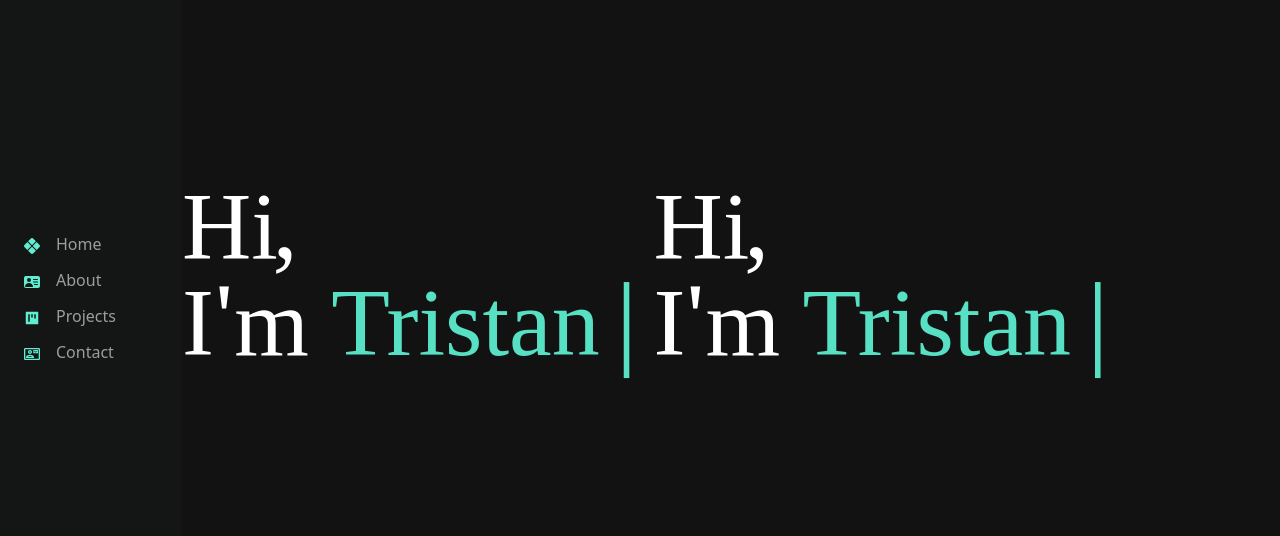
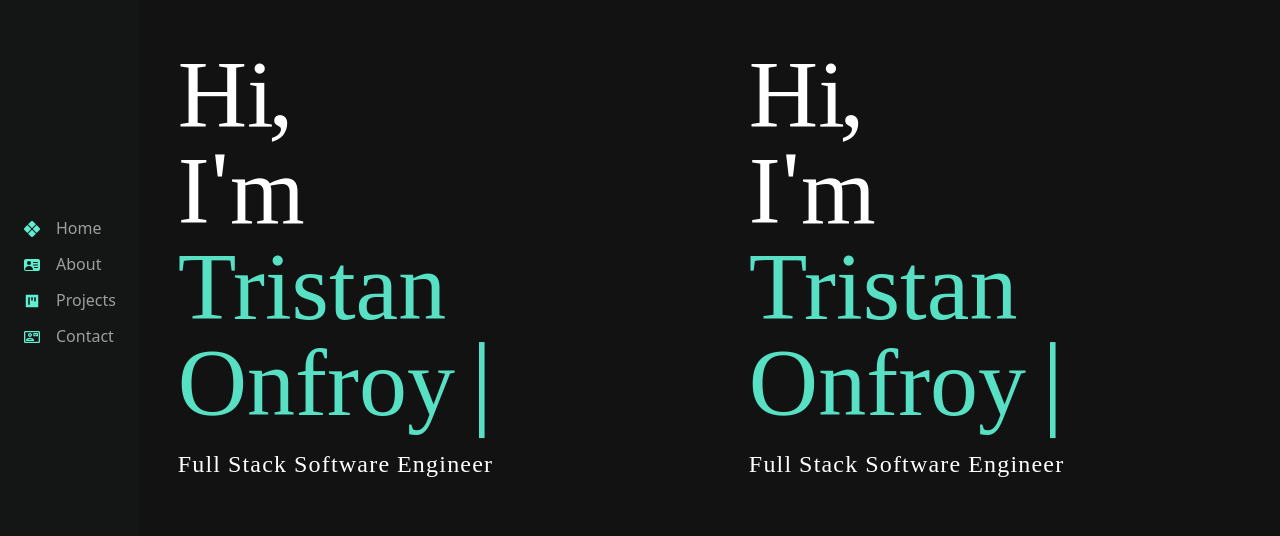
Before and after one commit to TristanO45/my-dev-portfolio, a Next.js app: page /home in a window 1280 px wide. Shown: the part 122-658 px from the top of the page. Built offline with nearby package versions, Linux system fonts and the light colour scheme; a web font is replaced by a local one.

Commit message:
minor styling edits

```diff
--- a/pages/home.js
+++ b/pages/home.js
@@ -3,24 +3,27 @@ import Typewriter from "typewriter-effect";
 
 function Home() {
   return (
-    <div className="flex items-center">
-      <header className=" ">
-        <h1 className="text-white align-bottom  pt-10 text-8xl font-serifFont">
+    <section className="flex items-center">
+      <header className="ml-10">
+        <h1 className="text-white align-bottom text-8xl font-serifFont">
           Hi, <br /> I'm&nbsp;
           <span className="inline-block text-[#57e0c3]">
             <Typewriter
               options={{
-                strings: ["Tristan"],
+                strings: ["Tristan Onfroy"],
                 autoStart: true,
                 loop: true,
-                delay: 350,
+                delay: 300,
                 cursorClassName: "white",
               }}
             />{" "}
           </span>
         </h1>
+        <p className="text-white text-2xl tracking-wider font-serifFont">
+          Full Stack Software Engineer
+        </p>
       </header>
-    </div>
+    </section>
   );
 }
 
```
